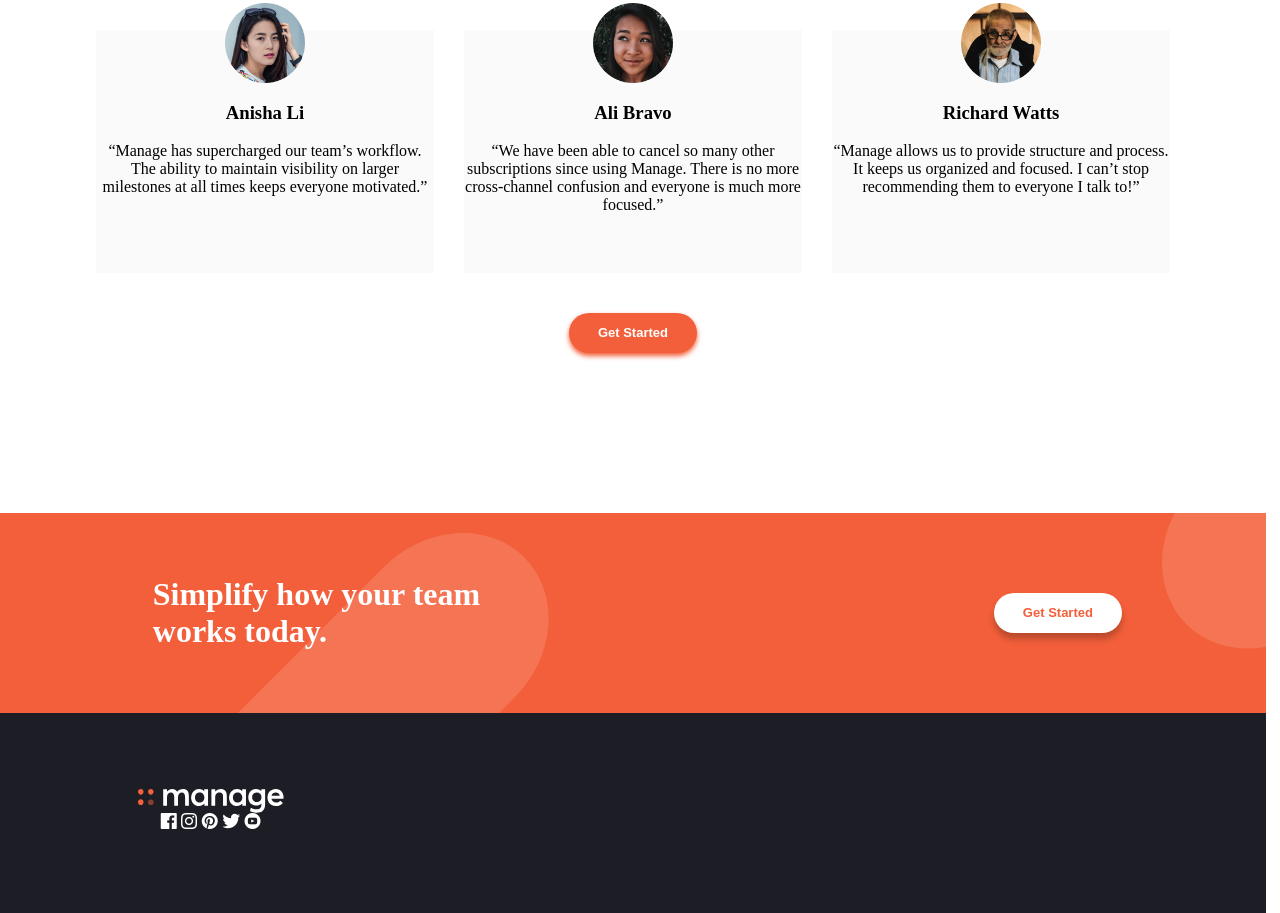
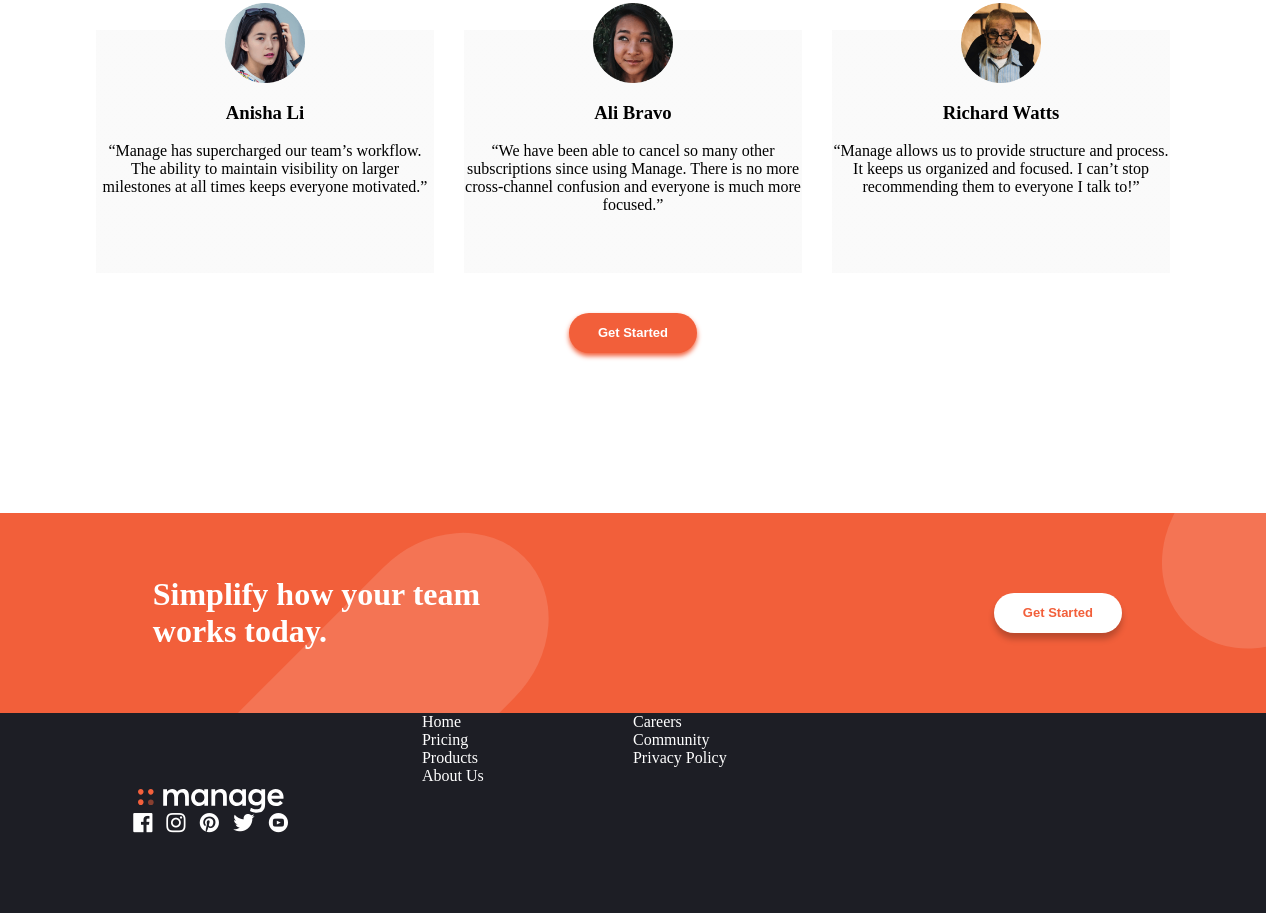
Before and after one commit to sandrobs/layout-manage, a plain HTML site: page index.html in a window 1280 px wide. Shown: the part 1234-2147 px from the top of the page. Drawn offline with nearby package versions, Linux system fonts and the light colour scheme; a web font is replaced by a local one.

Commit message:
correcao icones

```diff
--- a/index.html
+++ b/index.html
@@ -172,18 +172,23 @@
           <div class="footer-col1">
             <img src="resources/images/logo-white.svg" alt="White Logo">
             <div>
-              <span class="icon-icon-facebook"></span>
-              <span class="icon-icon-instagram"></span>
-              <span class="icon-icon-pinterest"></span>
-              <span class="icon-icon-twitter"></span>
-              <span class="icon-icon-youtube"></span>
+              <a href="#" class="footer-font-link icon-icon-facebook"></a>
+              <a href="#"  class="icon-icon-instagram footer-font-link"></a>
+              <a href="#"  class="icon-icon-pinterest footer-font-link"></a>
+              <a href="#"  class="icon-icon-twitter footer-font-link"></a>
+              <a href="#"  class="icon-icon-youtube footer-font-link"></a>
             </div>
           </div>
           <div class="footer-col2">
-
+            <a href="#"  class="footer-font-link">Home</a>
+            <a href="#"  class="footer-font-link">Pricing</a>
+            <a href="#"  class="footer-font-link">Products</a>
+            <a href="#"  class="footer-font-link">About Us</a>
           </div>
           <div class="footer-col3">
-
+            <a href="#"  class="footer-font-link">Careers</a>
+            <a href="#"  class="footer-font-link">Community</a>
+            <a href="#"  class="footer-font-link">Privacy Policy</a>
           </div>
           <div class="footer-col4">
 
--- a/resources/icofonts/style.css
+++ b/resources/icofonts/style.css
@@ -1,10 +1,10 @@
 @font-face {
   font-family: 'icomoon';
-  src:  url('fonts/icomoon.eot?uughv0');
-  src:  url('fonts/icomoon.eot?uughv0#iefix') format('embedded-opentype'),
-    url('fonts/icomoon.ttf?uughv0') format('truetype'),
-    url('fonts/icomoon.woff?uughv0') format('woff'),
-    url('fonts/icomoon.svg?uughv0#icomoon') format('svg');
+  src:  url('fonts/icomoon.eot?v194l1');
+  src:  url('fonts/icomoon.eot?v194l1#iefix') format('embedded-opentype'),
+    url('fonts/icomoon.ttf?v194l1') format('truetype'),
+    url('fonts/icomoon.woff?v194l1') format('woff'),
+    url('fonts/icomoon.svg?v194l1#icomoon') format('svg');
   font-weight: normal;
   font-style: normal;
   font-display: block;
@@ -27,21 +27,16 @@
 
 .icon-icon-facebook:before {
   content: "\e900";
-  color: #fff;
 }
 .icon-icon-instagram:before {
   content: "\e901";
-  color: #fff;
 }
 .icon-icon-pinterest:before {
   content: "\e902";
-  color: #fff;
 }
 .icon-icon-twitter:before {
   content: "\e903";
-  color: #fff;
 }
 .icon-icon-youtube:before {
   content: "\e904";
-  color: #fff;
 }
--- a/resources/styles.css
+++ b/resources/styles.css
@@ -8,6 +8,7 @@
     --very-light-gray: hsl(0, 0%, 98%);
     --background-slide: #f1f2f6;
     --color-hover-button: hsla(12, 90%, 64%, 0.904);
+    --color-footer-link: #FFF;
 
 }
 
@@ -333,14 +334,32 @@ body{
     min-height: 100px;
 }
 
+.footer-col1 div a{
+    font-size: 1.2rem;
+    margin: 0.3rem;
+}
+
 .footer-col2{
     flex: 1;
+    display: flex;
+    flex-direction: column;
 }
 
 .footer-col3{
     flex: 1;
+    display: flex;
+    flex-direction: column;
 }
 
 .footer-col4{
     flex: 2;
 }
+
+.footer-font-link{
+    color: var(--color-footer-link);
+    text-decoration: none;
+}
+
+.footer-font-link:hover{
+    color: var(--brigth-red);
+}
```
Also changed, not shown: resources/icofonts/fonts/icomoon.ttf, resources/icofonts/fonts/icomoon.woff, 1 other file.
